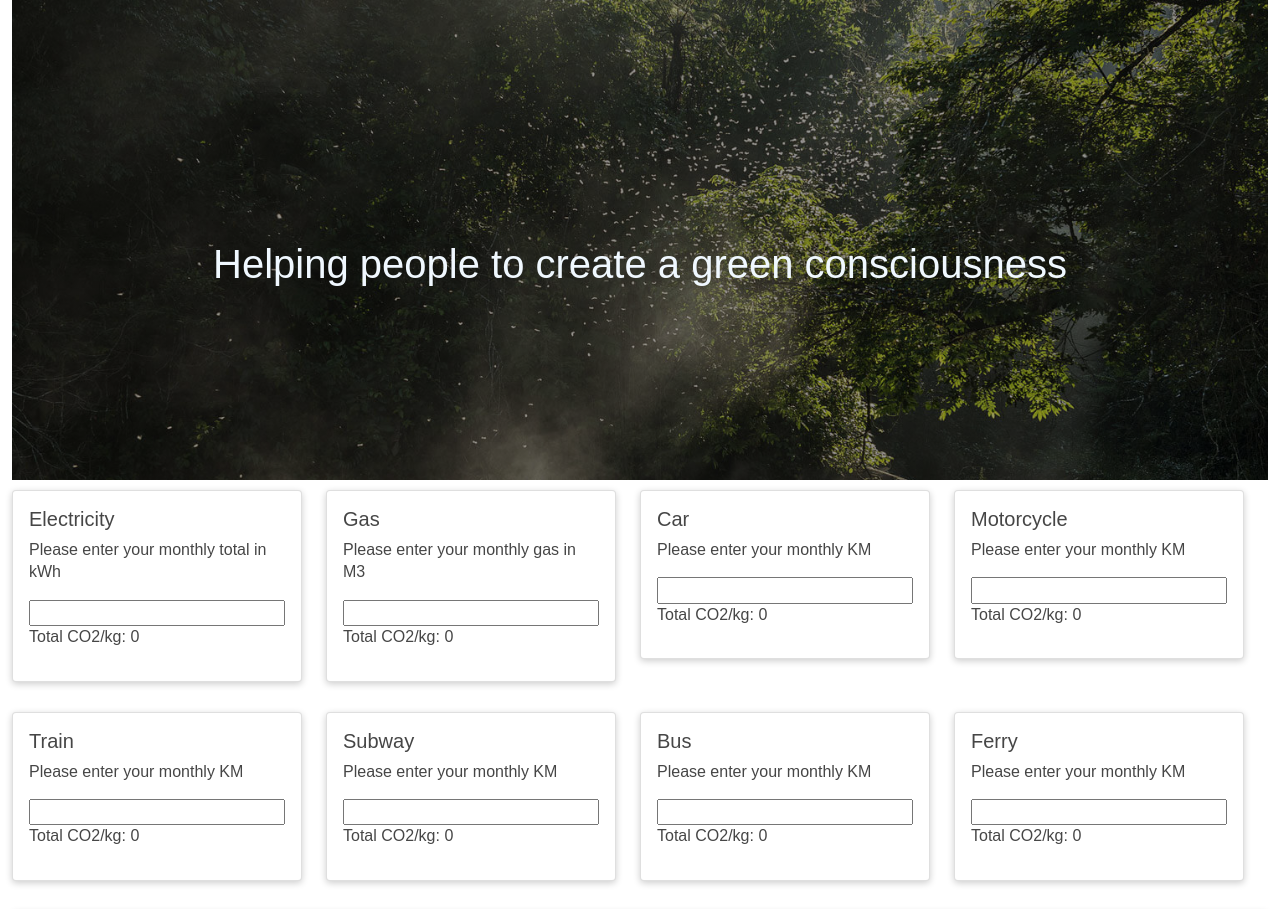
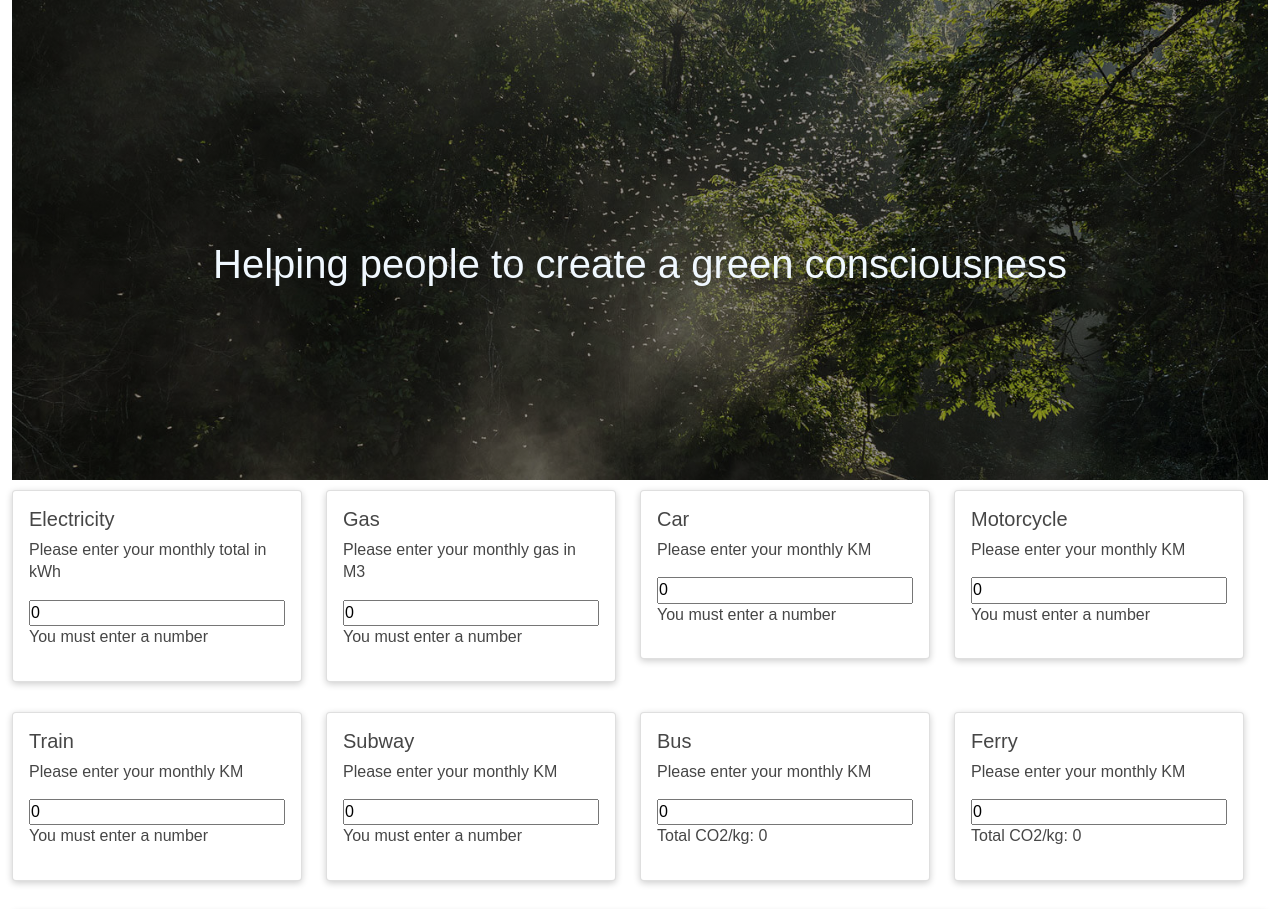
Before and after one commit to viniciussrusso/co2--final, a React (Create React App) app: page / in a window 1280 px wide. Shown: the top 909 px of the page. Built offline with nearby package versions, Linux system fonts and the light colour scheme; no server answers.

Commit message:
inputBar-component--small-update

```diff
--- a/src/components/Input/InputBar.jsx
+++ b/src/components/Input/InputBar.jsx
@@ -9,7 +9,7 @@ import Subway from "../Requests/Subway";
 import Ferry from "../Requests/Ferry";
 
 const InputBar = ({ inputId }) => {
-  const [userInput, setUserInput] = useState("");
+  const [userInput, setUserInput] = useState(0);
   const [eletricityRes, setElectricityRes] = useState();
   const [gasRes, setGasRes] = useState();
   const [carRes, setCardRes] = useState();
@@ -91,49 +91,49 @@ const InputBar = ({ inputId }) => {
     switch (inputId) {
       case "1":
         if (isNaN(eletricityRes)) {
-          return <p>Total CO2/kg: 0</p>;
+          return <p>You must enter a number </p>;
         } else {
           return <p>Total CO2/kg: {eletricityRes}</p>;
         }
       case "2":
         if (isNaN(gasRes)) {
-          return <p>Total CO2/kg: 0</p>;
+          return <p>You must enter a number </p>;
         } else {
           return <p>Total CO2/kg: {gasRes}</p>;
         }
       case "3":
         if (isNaN(carRes)) {
-          return <p>Total CO2/kg: 0</p>;
+          return <p>You must enter a number </p>;
         } else {
           return <p>Total CO2/kg: {carRes}</p>;
         }
       case "4":
         if (isNaN(motorcycleRes)) {
-          return <p>Total CO2/kg: 0</p>;
+          return <p>You must enter a number </p>;
         } else {
           return <p>Total CO2/kg: {motorcycleRes}</p>;
         }
       case "5":
         if (isNaN(trainRes)) {
-          return <p>Total CO2/kg: 0</p>;
+          return <p>You must enter a number </p>;
         } else {
           return <p>Total CO2/kg: {trainRes}</p>;
         }
       case "6":
         if (isNaN(subwayRes)) {
-          return <p>Total CO2/kg: 0</p>;
+          return <p>You must enter a number </p>;
         } else {
           return <p>Total CO2/kg: {subwayRes}</p>;
         }
       case "7":
         if (isNaN(busRes)) {
-          return <p>Total CO2/kg: 0</p>;
+          return <p>You must enter a number </p>;
         } else {
           return <p>Total CO2/kg: {busRes}</p>;
         }
       case "8":
         if (isNaN(ferryRes)) {
-          return <p>Total CO2/kg: 0</p>;
+          return <p>You must enter a number </p>;
         } else {
           return <p>Total CO2/kg: {ferryRes}</p>;
         }
@@ -143,7 +143,7 @@ const InputBar = ({ inputId }) => {
     }
   };
 
-  const a = () => {
+  const handleMultipleInputs = () => {
     if (
       inputId === "1" ||
       inputId === "2" ||
@@ -172,7 +172,7 @@ const InputBar = ({ inputId }) => {
 
   return (
     <>
-      {a()}
+      {handleMultipleInputs()}
       {selection()}
       {selectionTwo()}
     </>
```
